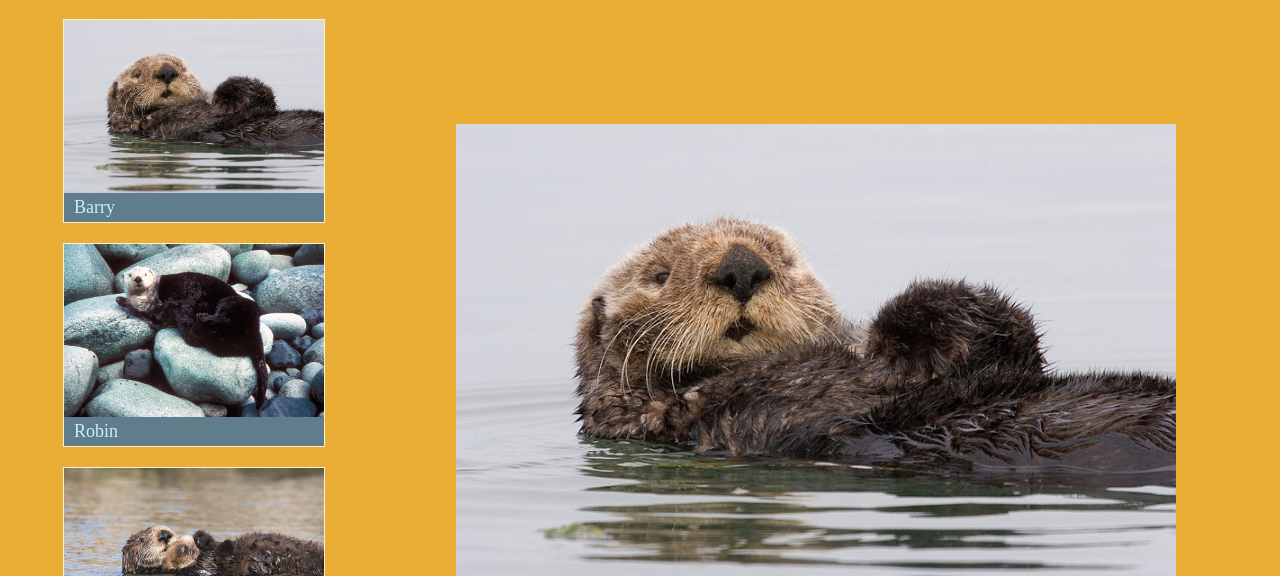
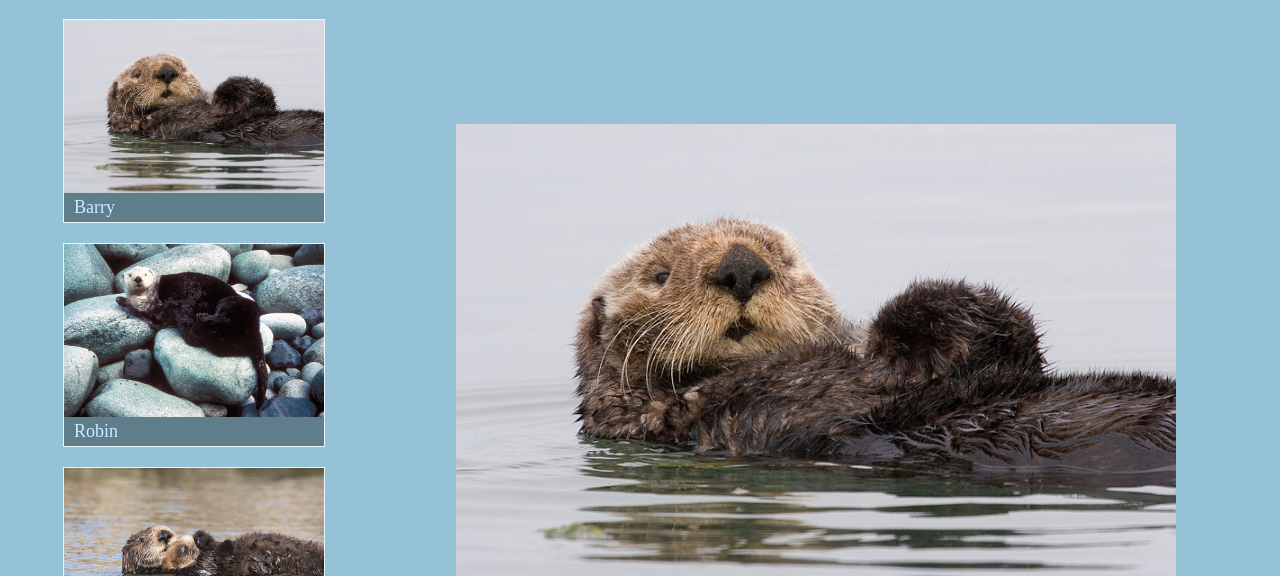
Before and after one commit to KBConsulting/Ottergram, a plain HTML site: page index.html in a window 1280 px wide. Shown: the part 86-662 px from the top of the page. Drawn offline with Linux system fonts and the light colour scheme.

Commit message:
Update styles.css

```diff
--- a/stylesheets/styles.css
+++ b/stylesheets/styles.css
@@ -26,7 +26,7 @@ body {
   flex-direction: column;
 
   font-size: 10px;
-  background: rgb(235, 174, 52);
+  background: rgb(149, 194, 215);
 }
 
 a {
```
